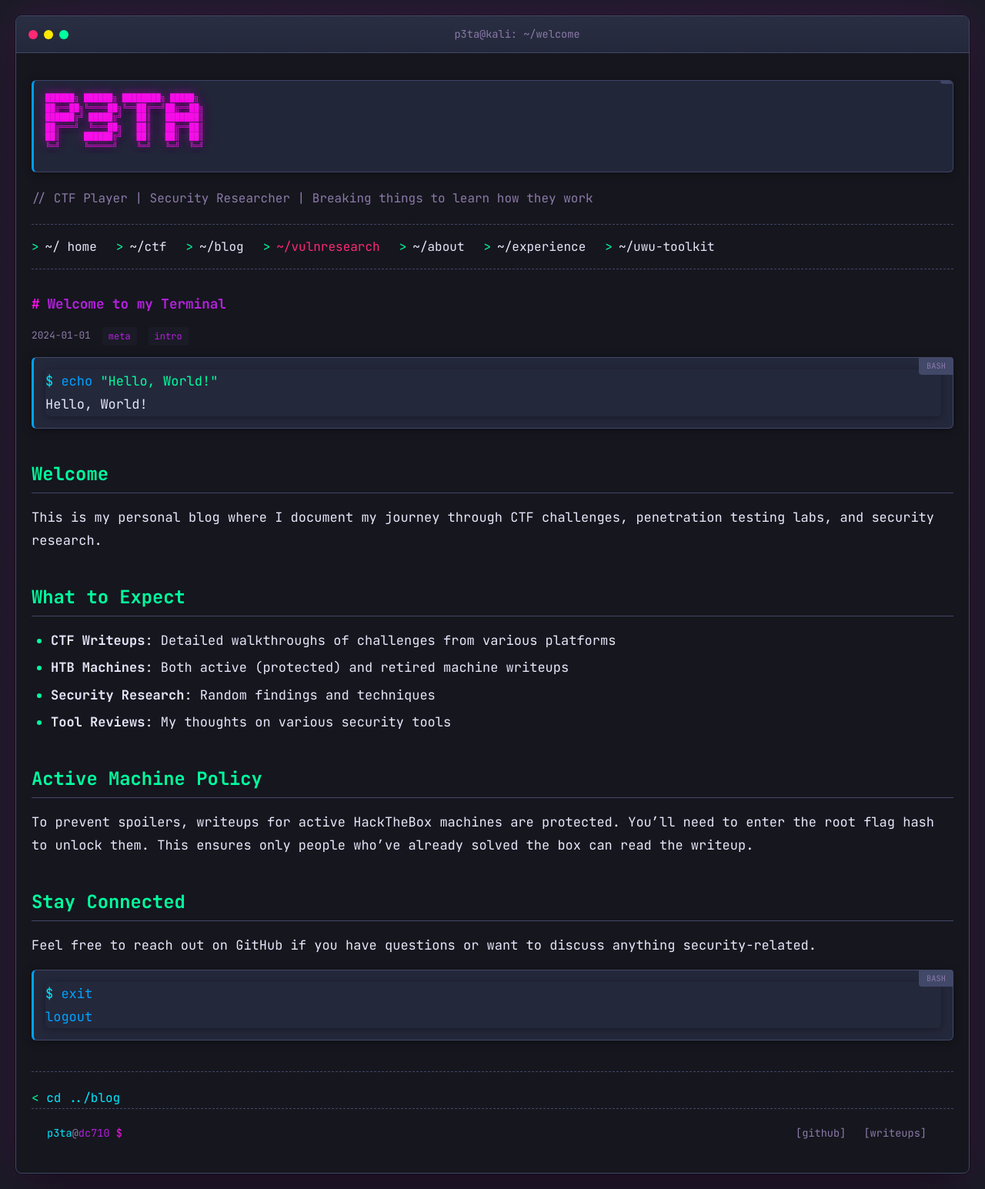
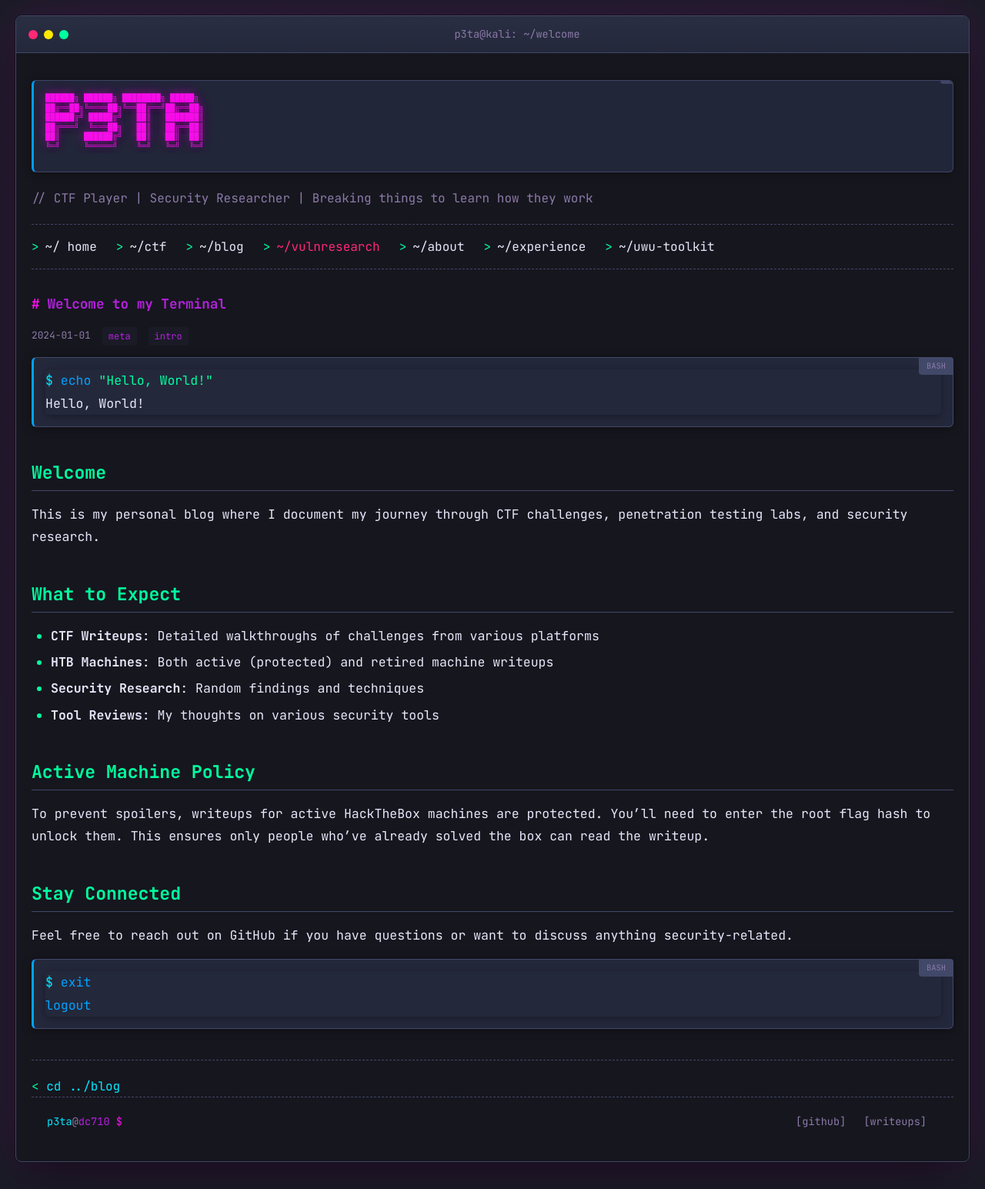
Before and after one commit to p3ta00/p3ta00.github.io, a Jekyll site: the page built from _posts/2024-01-01-welcome.md, in a window 1280 px wide. Shown: the whole page at 77% size. Built offline with Jekyll 4.4.1, drawn with Linux system fonts in a browser that asks for light colours.

Commit message:
Writeup body font 17px -> 16.5px
Co-Authored-By: Claude Opus 4.8 (1M context) <noreply@anthropic.com>

```diff
--- a/assets/css/main.css
+++ b/assets/css/main.css
@@ -724,7 +724,7 @@ div.highlighter-rouge {
   max-width: 1200px;
   width: 100%;
   margin: 0 auto;
-  font-size: 1.0625rem;
+  font-size: 1.03125rem;
   line-height: 1.78;
 }
 
```
